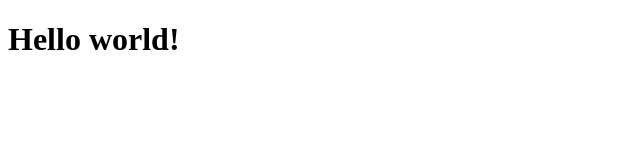
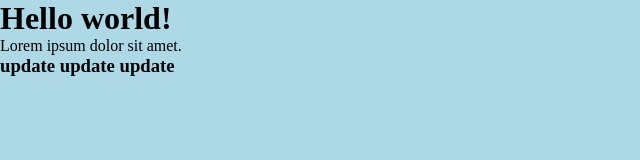
Before and after one commit to Chayanit-ch/schoolwork, a plain HTML site: page index.html in a window 1280 px wide. Shown: the whole page, without its empty margins (0-640 px from the left). Drawn offline with Linux system fonts and the light colour scheme.

Commit message:
update two

```diff
--- /dev/null
+++ b/css/style.css
@@ -0,0 +1,9 @@
+*{
+    padding: 0;
+    margin: 0;
+    box-sizing: border-box;
+}
+
+body{
+    background-color: lightblue;
+}
--- a/index.html
+++ b/index.html
@@ -4,8 +4,11 @@
     <meta charset="UTF-8">
     <meta name="viewport" content="width=device-width, initial-scale=1.0">
     <title>Document</title>
+    <link rel="stylesheet" href="css/style.css">
 </head>
 <body>
     <h1>Hello world!</h1>
+    <p>Lorem ipsum dolor sit amet.</p>
+    <h3>update update update</h3>
 </body>
 </html>
```
